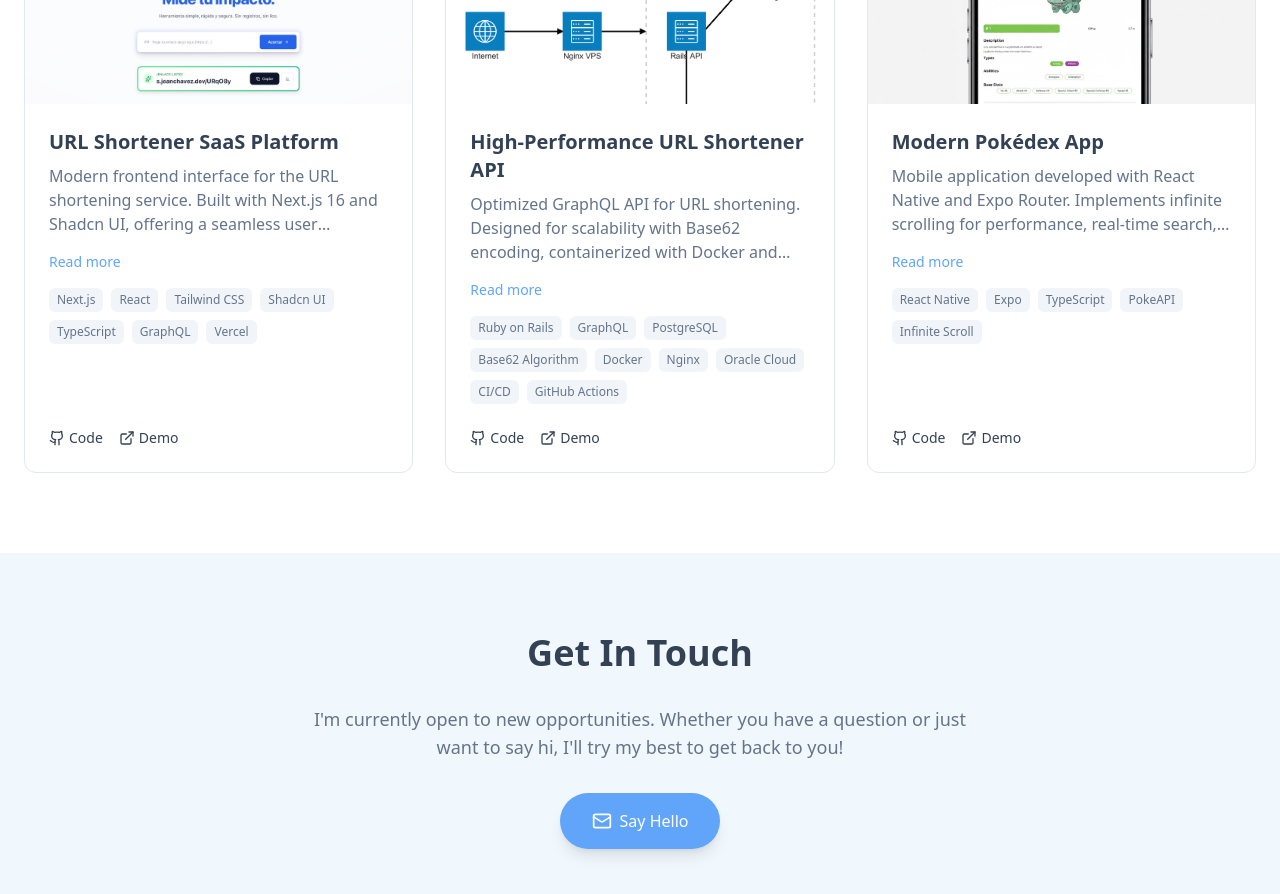
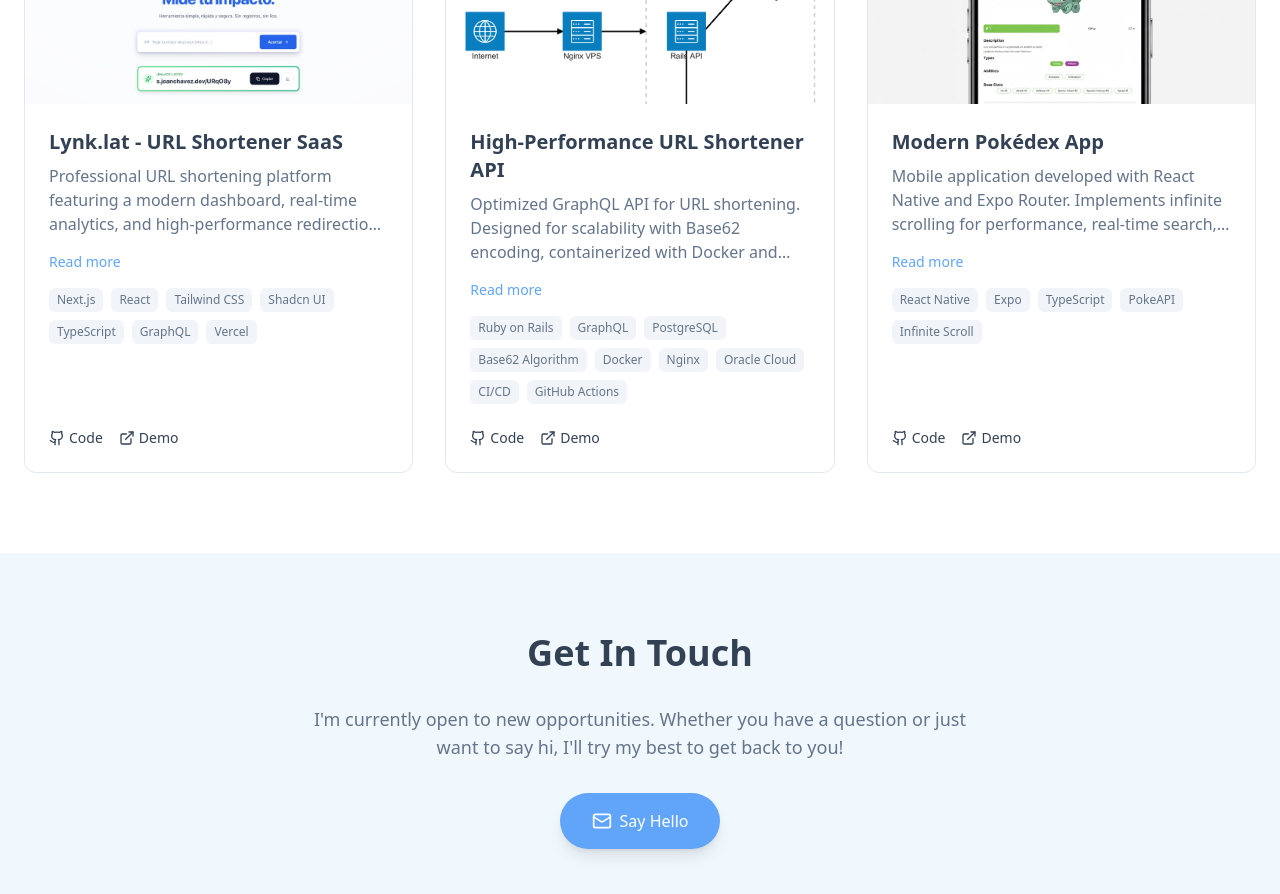
Before and after one commit to Jean612/portfolio, a Next.js app: page / in a window 1280 px wide. Shown: the part 3440-4334 px from the top of the page. Built offline with nearby package versions, Linux system fonts and the light colour scheme.

Commit message:
feat: update URL shortener project title, description, and demo link.

```diff
--- a/components/Projects.tsx
+++ b/components/Projects.tsx
@@ -7,9 +7,9 @@
 
 const projects = [
   {
-    title: "URL Shortener SaaS Platform",
+    title: "Lynk.lat - URL Shortener SaaS",
     description:
-      "Modern frontend interface for the URL shortening service. Built with Next.js 16 and Shadcn UI, offering a seamless user experience for creating links and viewing real-time click analytics via GraphQL.",
+      "Professional URL shortening platform featuring a modern dashboard, real-time analytics, and high-performance redirection. Built with a scalable microservices architecture.",
     tags: [
       "Next.js",
       "React",
@@ -19,8 +19,8 @@
       "GraphQL",
       "Vercel",
     ],
-    github: "https://github.com/Jean612/url-shortener-frontend", // Asegúrate de que este sea el link correcto de tu repo
-    demo: "https://shortener.jeanchavez.dev",
+    github: "https://github.com/Jean612/url-shortener-frontend",
+    demo: "https://app.lynk.lat",
     image: "/shortener-preview.png",
   },
   {
```
